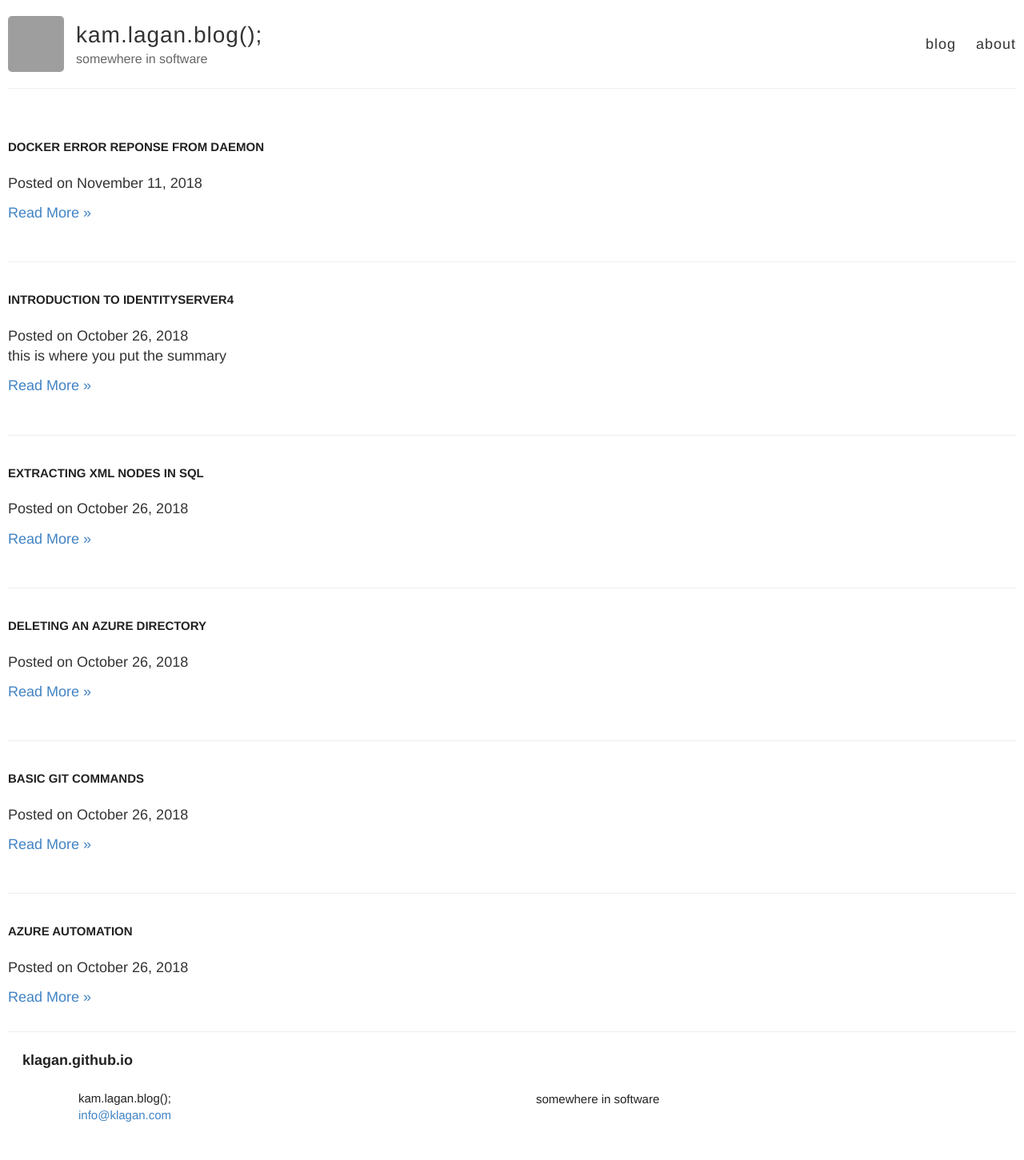
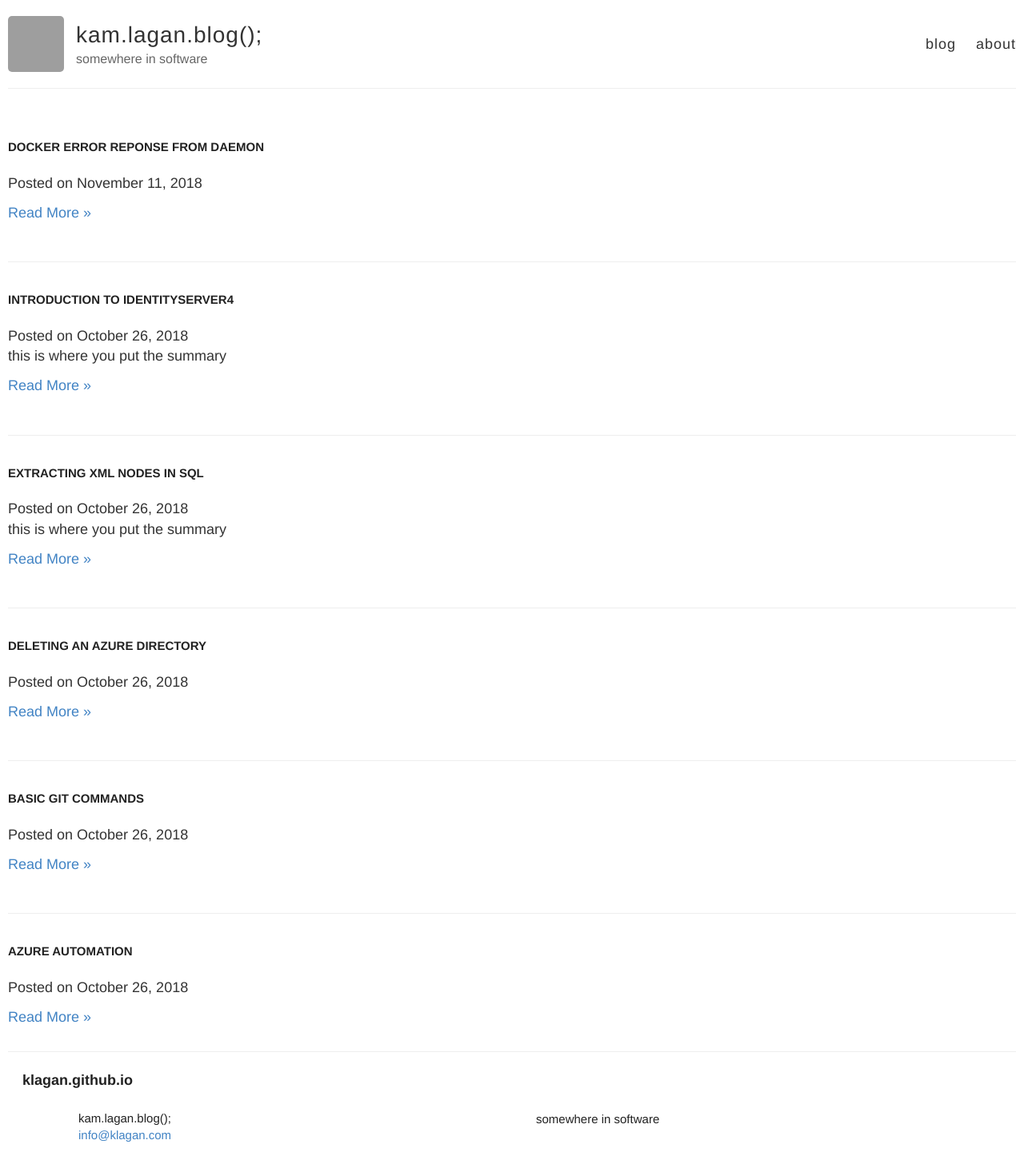
Before and after one commit to klagan/klagan.github.io, a Jekyll site: the page built from index.html, in a window 1280 px wide. Shown: the whole page at 80% size. Built offline with Jekyll 4.4.1, drawn with Linux system fonts in a browser that asks for light colours; before the commit the page ends 1426 px from its top, so only the background shows below that; grey boxes are pictures that could not be loaded.

Commit message:
Update 2018-10-26-extracting-xml-nodes-in-sql.md

```diff
--- a/_posts/2018-10-26-extracting-xml-nodes-in-sql.md
+++ b/_posts/2018-10-26-extracting-xml-nodes-in-sql.md
@@ -1,4 +1,5 @@
 ---
+summary: this is where you put the summary
 published: true
 tags: sql
 ---
```
